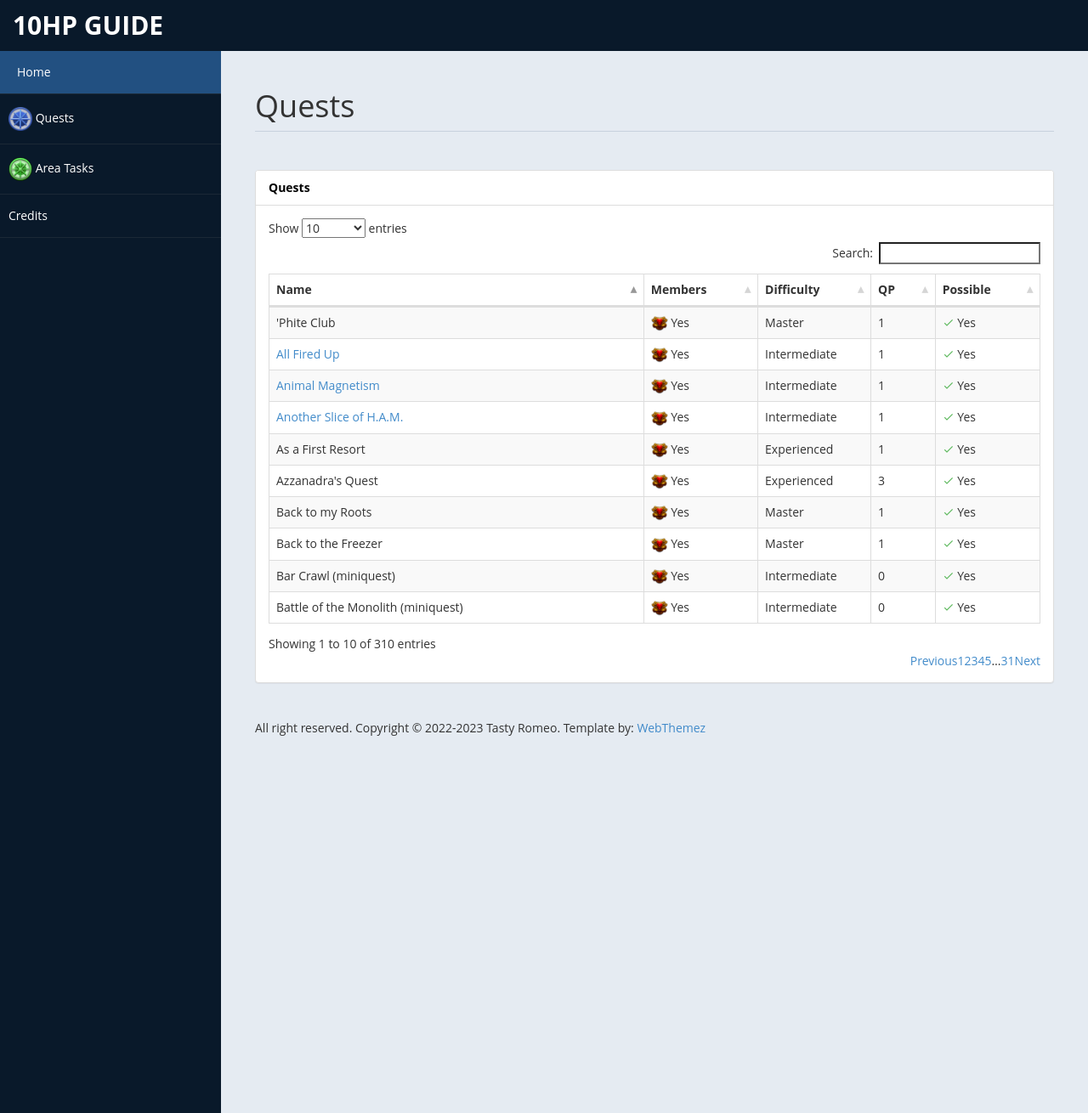
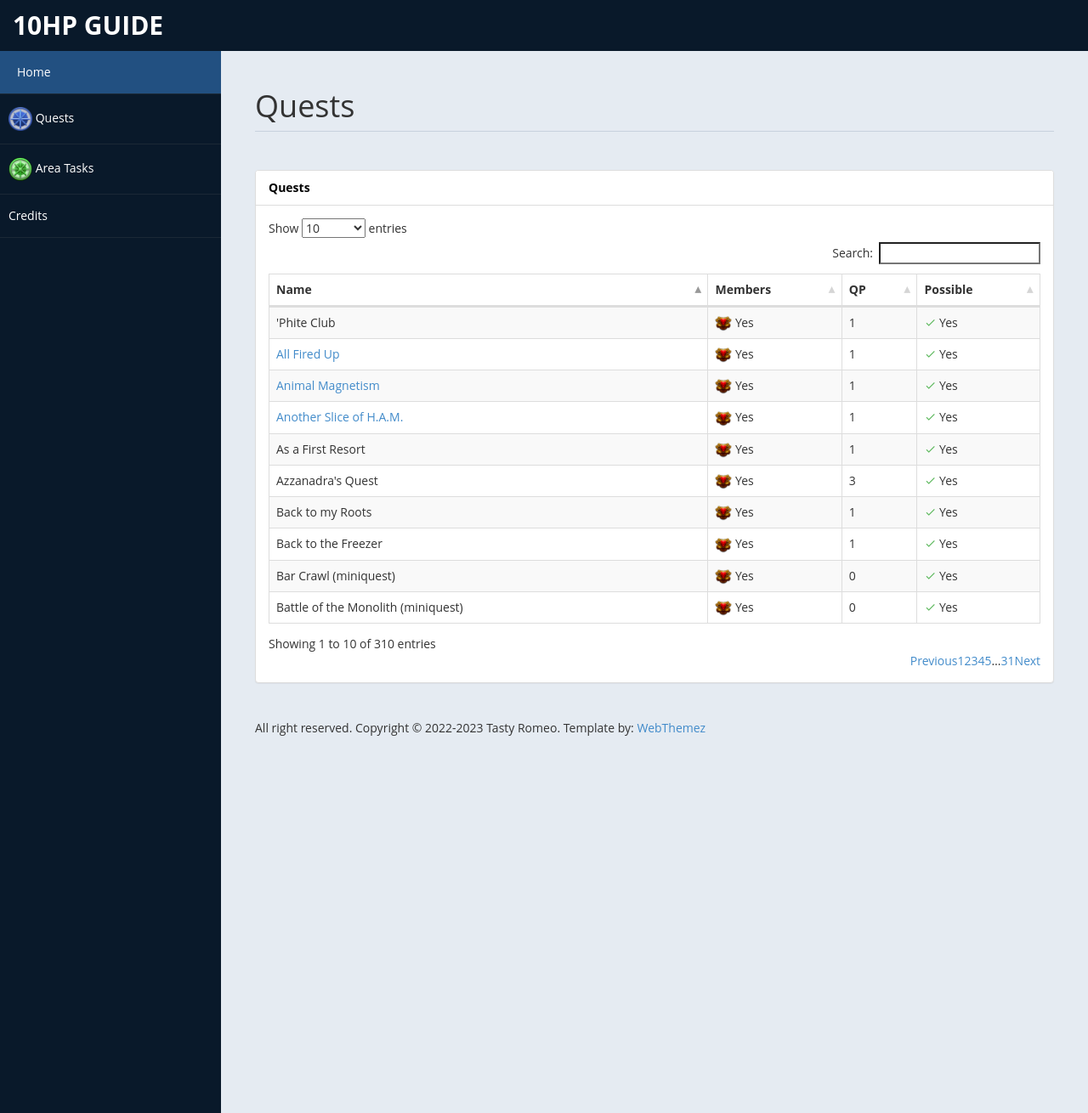
Before and after one commit to TastyRomeo/10HP-Guide, a Jekyll site: the page built from quests.html, in a window 1280 px wide. Shown: the whole page at 85% size. Built offline with Jekyll 4.4.1, drawn with Linux system fonts in a browser that asks for light colours; nearby versions of some CDN libraries.

Commit message:
Update quests.html

```diff
--- a/quests.html
+++ b/quests.html
@@ -15,7 +15,6 @@ title: Quests
               <tr>
                 <th>Name</th>
                 <th>Members</th>
-                <th>Difficulty</th>
                 <th>QP</th>
                 <th>Possible</th>
               </tr>
@@ -31,9 +30,6 @@ title: Quests
                       <img src="img/20px-F2P_icon.png" alt=""/> No
                     {% endif %}
                   </td>
-                  <td data-order="{% if quest.difficulty=="Novice" %}1{% elsif quest.difficulty=="Intermediate" %}2{% elsif quest.difficulty=="Experienced" %}3{% elsif quest.difficulty=="Master" %}4{% elsif quest.difficulty=="Grandmaster" %}5{% elsif quest.difficulty=="Special" %}9{% endif %}">
-			  {{ quest.difficulty }}
-		  </td>
                   <td class="center">{{ quest.QP }}</td>
                   <td class="center">
 		    {% if quest.possible=='Block' %}
```
